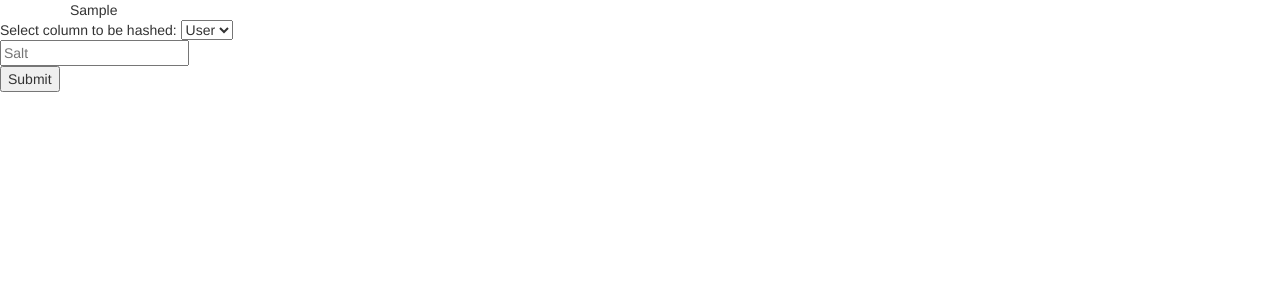
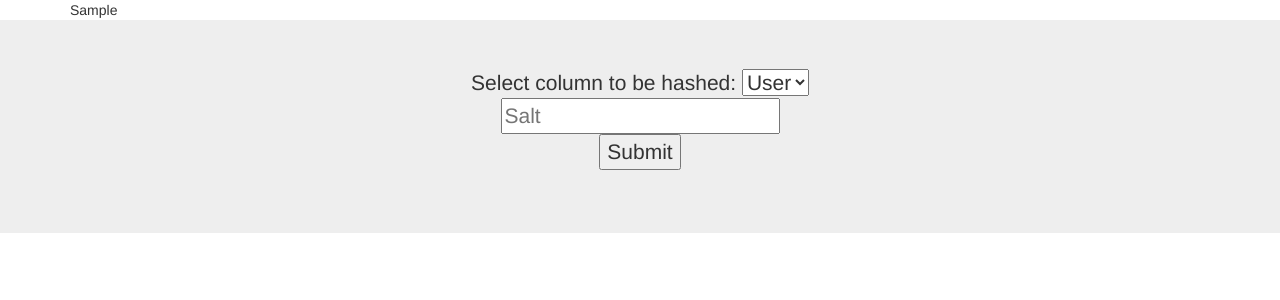
Before and after one commit to jaabberwocky/anonymiseapp, a Flask app: template templates/selectcolumn.html in a window 1280 px wide. Shown: the top 300 px of the page. Run offline with Flask 2, Linux system fonts and the light colour scheme; the template is opened without the code that fills it: most values are stand-ins (such as "Sample title", 1, 10 or a date in 2020); parts of the project's set-up code (start-up, migrations or seed data) failed here and were passed over; some libraries are stand-ins or nearby versions.

Commit message:
edit template select col

```diff
--- a/templates/selectcolumn.html
+++ b/templates/selectcolumn.html
@@ -15,17 +15,20 @@
 
 <div class ="form-group">
 <form method=POST enctype=multipart/form-data action="{{ url_for('selectcolumn')}}">
-
+	<div class="jumbotron">
+		<div class="text-center">
 	<p>Select column to be hashed:  <select name="column">
 	{% for f in colnames %}
 		<option value="{{f}}">{{f}}</option>
 	{% endfor %}
 </select>
 	<br>
+
 	<input type=text name=salt placeholder="Salt" maxlength=64>
 	<br>
 	<input type="submit" value="Submit">
-
+		</div>
+	</div>
 </form>
 </div>
 
```
